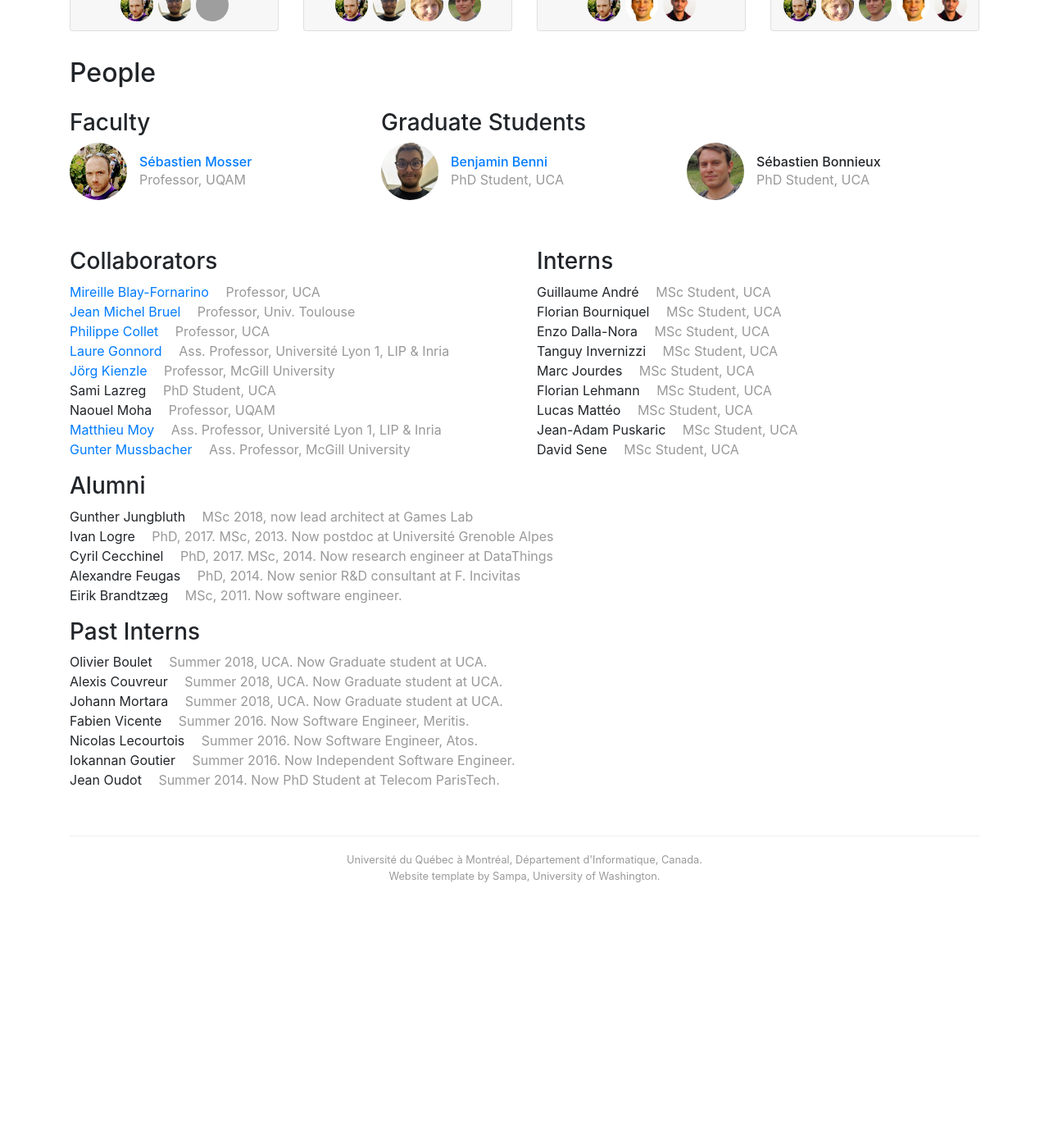
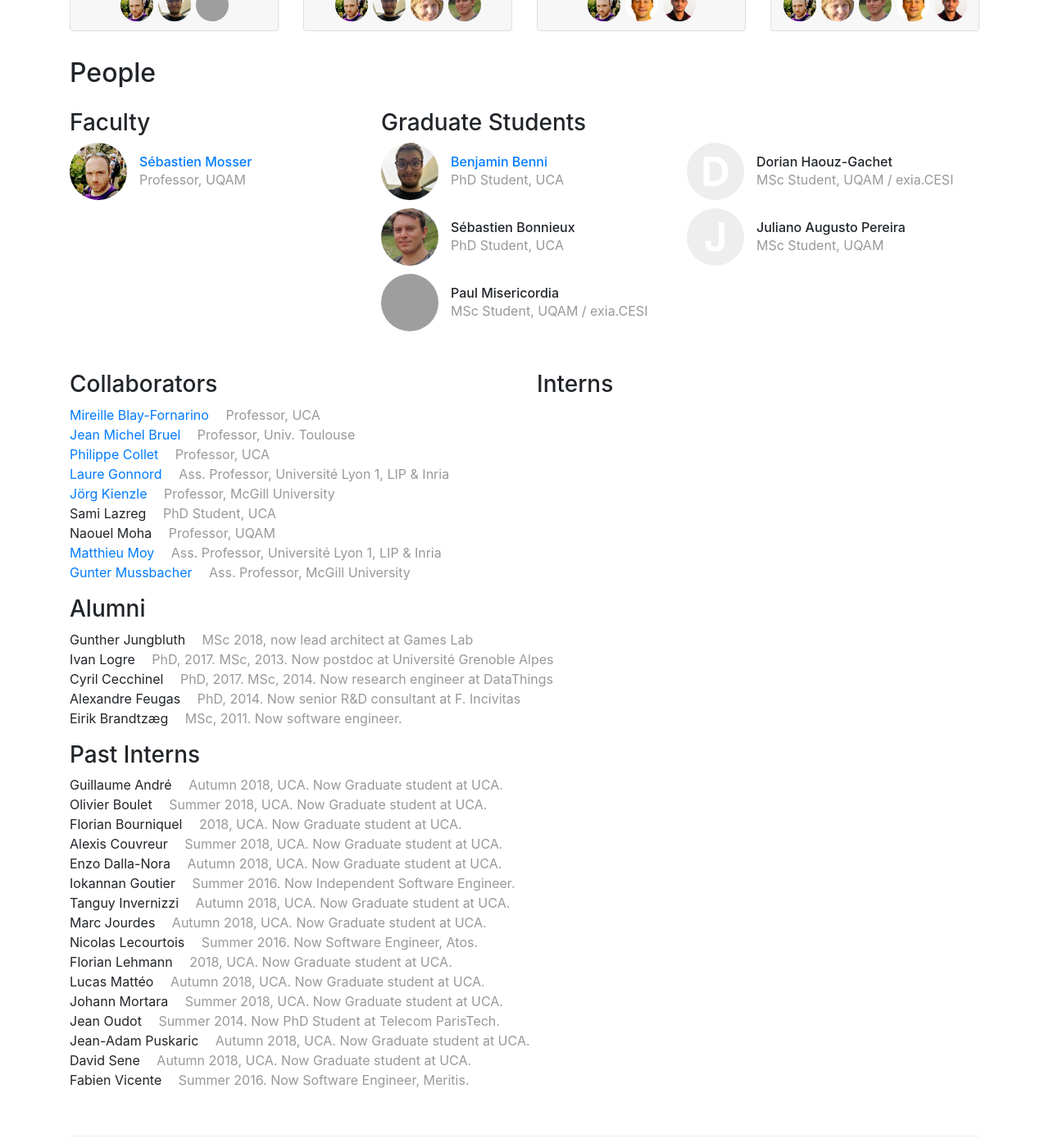
Before and after one commit to ace-design/ace-design.github.io, a Jekyll site: the page built from index.html, in a window 1280 px wide and 1400 px high, scrolled down 1153 px. Shown: the whole window at 82% size. Built offline with Jekyll 4.4.1, drawn with Linux system fonts in a browser that asks for light colours; nearby versions of some CDN libraries; before the commit the page ends 2247 px from its top, so only the background shows below that; grey boxes are pictures that could not be loaded.

Commit message:
update equipe

```diff
--- a/_data/people.yml
+++ b/_data/people.yml
@@ -25,6 +25,27 @@ sebseb:
     role: grad
 
 # MSc Students
+
+paul:
+    display_name: "Paul Misericordia"
+    bio: MSc Student, UQAM / exia.CESI
+    image: https://www.un-zero-un.fr/media/cache/big_team_member/uploads/team/2018/paul.jpg
+#    webpage: ""
+    role: grad
+
+dorian:
+    display_name: "Dorian Haouz-Gachet"
+    bio: MSc Student, UQAM / exia.CESI
+#    image:
+#    webpage: ""
+    role: grad
+
+juliano:
+  display_name: "Juliano Augusto Pereira"
+  bio: MSc Student, UQAM
+#    image:
+#    webpage: ""
+  role: grad
 
 
 # Collaborators
@@ -91,52 +112,7 @@ gunther_mussbacher:
 
 # Undergrad / Interns
 
-guillaume_andre:
-    display_name: "Guillaume André"
-    role: ugrad
-    bio: MSc Student, UCA
 
-florian_bourniquel:
-    display_name: "Florian Bourniquel"
-    role: ugrad
-    bio: MSc Student, UCA
-    image: /img/people/florian_b.jpg
-
-enzo:
-    display_name: "Enzo Dalla-Nora"
-    role: ugrad
-    bio: MSc Student, UCA
-
-tanguy:
-    display_name: "Tanguy Invernizzi"
-    role: ugrad
-    bio: MSc Student, UCA
-
-marc_jourdes:
-    display_name: "Marc Jourdes"
-    role: ugrad
-    bio: MSc Student, UCA
-
-florian_lehmann:
-    display_name: "Florian Lehmann"
-    bio: MSc Student, UCA
-    image: /img/people/florian_l.jpg
-    role: ugrad
-
-lucas_matteo:
-    display_name: "Lucas Mattéo"
-    role: ugrad
-    bio: MSc Student, UCA
-
-jean_adam:
-    display_name: "Jean-Adam Puskaric"
-    role: ugrad
-    bio: MSc Student, UCA
-
-david_sene:
-    display_name: " David Sene"
-    role: ugrad
-    bio: MSc Student, UCA
 
 
 # Alumni Grad
@@ -174,37 +150,83 @@ eirik:
 
 # Alumni Undergrad
 
+guillaume_andre:
+    display_name: "Guillaume André"
+    role: ugrad-alum
+    bio: "Autumn 2018, UCA. Now Graduate student at UCA."
+
 olivier_boulet :
     display_name: "Olivier Boulet"
     role: ugrad-alum
     bio: "Summer 2018, UCA. Now Graduate student at UCA."
+
+florian_bourniquel:
+    display_name: "Florian Bourniquel"
+    role: ugrad-alum
+    bio: "2018, UCA. Now Graduate student at UCA."
+    image: /img/people/florian_b.jpg
 
 alexis_couvreur:
     display_name: "Alexis Couvreur"
     role: ugrad-alum
     bio: "Summer 2018, UCA. Now Graduate student at UCA."
 
-johan_mortara:
-    display_name: "Johann Mortara"
+enzo:
+    display_name: "Enzo Dalla-Nora"
     role: ugrad-alum
-    bio: "Summer 2018, UCA. Now Graduate student at UCA."
+    bio: "Autumn 2018, UCA. Now Graduate student at UCA."
 
-fabien_vicente:
-    display_name: "Fabien Vicente"
-    bio: "Summer 2016. Now Software Engineer, Meritis."
+iokanaan_goutier:
+    display_name: "Iokannan Goutier"
+    bio: "Summer 2016. Now Independent Software Engineer."
     role: ugrad-alum
+
+tanguy:
+    display_name: "Tanguy Invernizzi"
+    role: ugrad-alum
+    bio: "Autumn 2018, UCA. Now Graduate student at UCA."
+
+marc_jourdes:
+    display_name: "Marc Jourdes"
+    role: ugrad-alum
+    bio: "Autumn 2018, UCA. Now Graduate student at UCA."
 
 nicolas_lecourtois:
     display_name: "Nicolas Lecourtois"
     bio: "Summer 2016. Now Software Engineer, Atos."
     role: ugrad-alum
 
-iokanaan_goutier:
-    display_name: "Iokannan Goutier"
-    bio: "Summer 2016. Now Independent Software Engineer."
+florian_lehmann:
+    display_name: "Florian Lehmann"
+    bio: "2018, UCA. Now Graduate student at UCA."
     role: ugrad-alum
+
+lucas_matteo:
+    display_name: "Lucas Mattéo"
+    role: ugrad-alum
+    bio: "Autumn 2018, UCA. Now Graduate student at UCA."
+
+johan_mortara:
+    display_name: "Johann Mortara"
+    role: ugrad-alum
+    bio: "Summer 2018, UCA. Now Graduate student at UCA."
 
 jean_oudot:
     display_name: "Jean Oudot"
     bio: "Summer 2014. Now PhD Student at Telecom ParisTech."
     role: ugrad-alum
+
+jean_adam:
+    display_name: "Jean-Adam Puskaric"
+    role: ugrad-alum
+    bio: "Autumn 2018, UCA. Now Graduate student at UCA."
+
+david_sene:
+    display_name: " David Sene"
+    role: ugrad-alum
+    bio: "Autumn 2018, UCA. Now Graduate student at UCA."
+
+fabien_vicente:
+    display_name: "Fabien Vicente"
+    bio: "Summer 2016. Now Software Engineer, Meritis."
+    role: ugrad-alum
```
